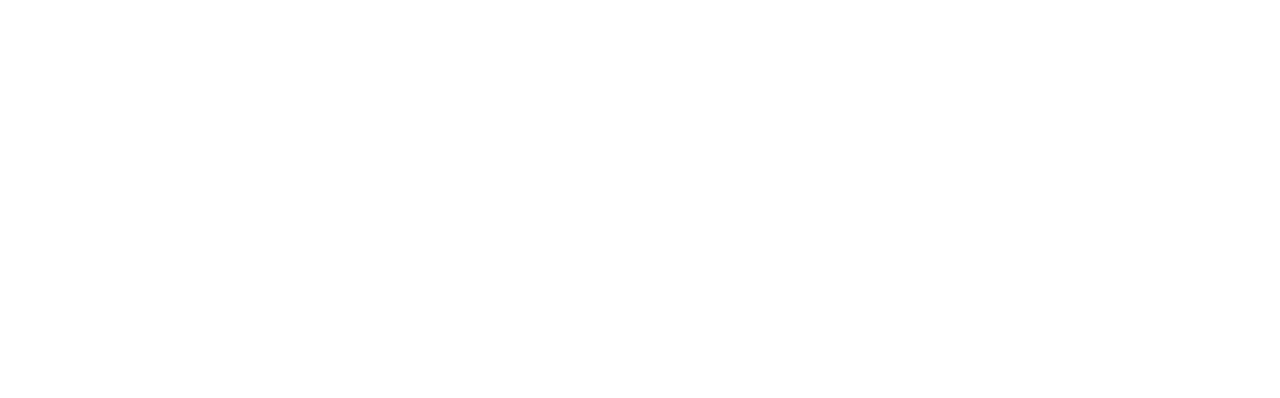
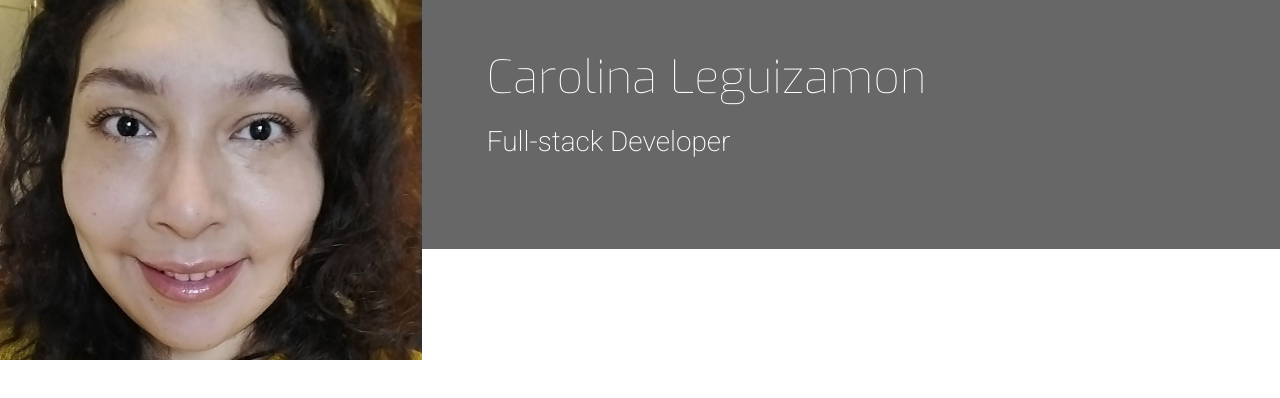
Before and after one commit to ispeakfishlanguage/resume-project, a plain HTML site: page index.html in a window 1280 px wide. Drawn offline with nearby package versions, Linux system fonts and the light colour scheme.

Commit message:
Add name and title styling

```diff
--- a/assets/css/style.css
+++ b/assets/css/style.css
@@ -1,16 +1,43 @@
 @import url('https://fonts.googleapis.com/css?family=Roboto:100,200,300,400,500,600,700|Exo:100,200,300,400,500,600,700');
 
+/* -------------------------------------------Colors */
+.bg-color-name-title {
+    background-color: #676767;
+}
+
+/*--------------------------------------------Heading*/
 header{
     margin: 0;
 }
 
+.heading {
+    margin-left: 50px;
+}
+
 .logo {
     background: url(../images/Carolina.jpeg);
+    background-position: center;
     background-size: cover;
-    background-position: center;
     background-repeat: no-repeat;
     min-height: 360px;
     transition: all 0.5s ease-in-out;
     -moz-transition: all 0.5s ease-in-out;
     -webkit-transition: all 0.5s ease-in-out;
 }
+
+.name{
+    font-family: 'Exo', sans-serif;
+    font-weight: 100;
+    font-size: 46px;
+    margin-top: 50px;
+    color: #fff;
+}
+
+.title {
+    font-family: 'Roboto', sans-serif;
+    font-weight: 200;
+    font-size: 28px;
+    margin-top: 20px;
+    margin-bottom: 90px;
+    color: #fff;
+}
--- a/index.html
+++ b/index.html
@@ -12,11 +12,15 @@
 <body>
     <header>
         <div class="row">
-            <a href="" class="col-md4 logo">
-
+            <a href="index.html" class="col-md-4 logo">
             </a>
-            <div class="col-md8">
-
+            <div class="col-md-8">
+                <div class="row bg-color-name-title">
+                    <div class="col heading">
+                        <h1 class="name">Carolina Leguizamon</h1>
+                        <h2 class="title">Full-stack Developer</h2>
+                    </div>
+                </div>
             </div>
         </div>
     </header>
```
